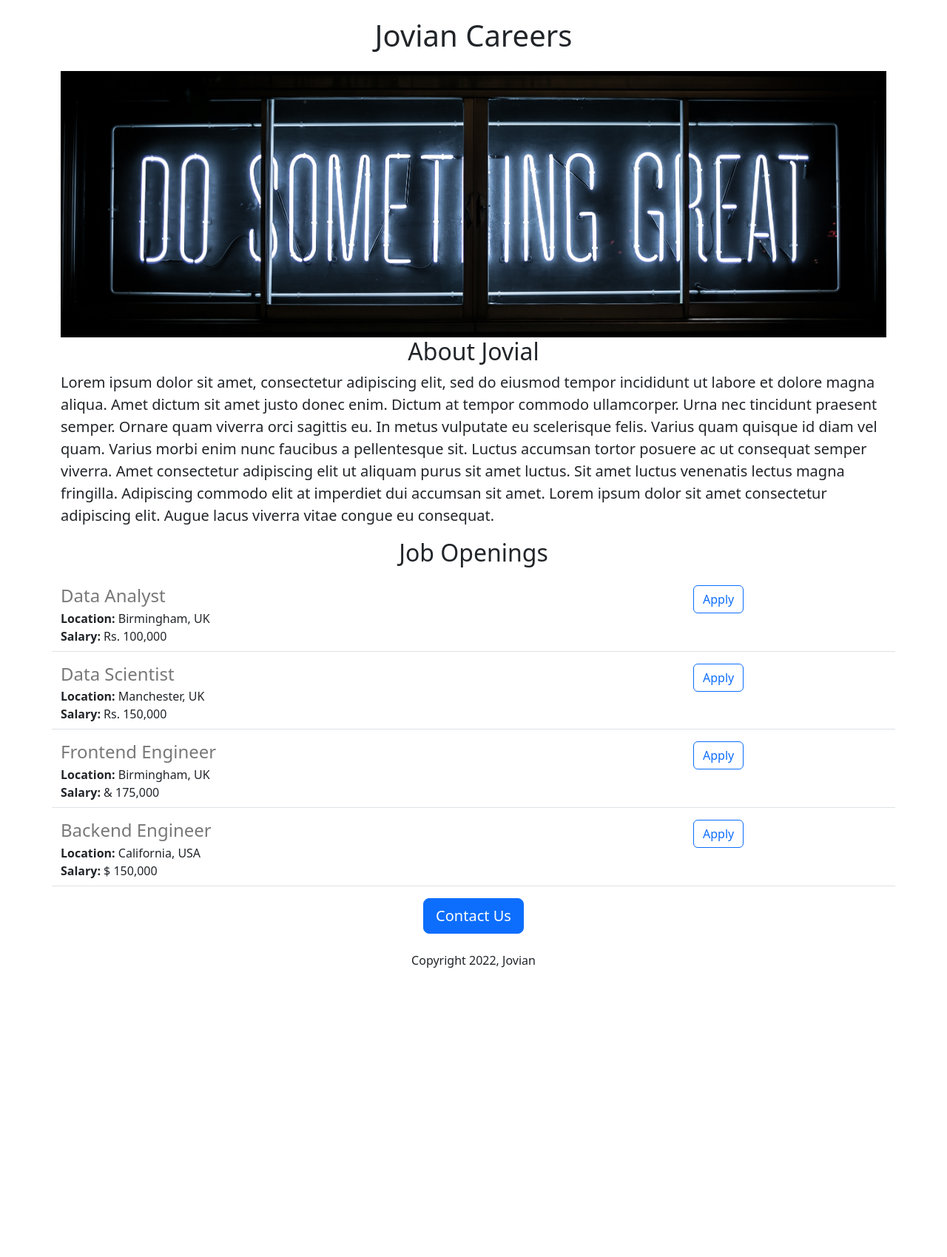
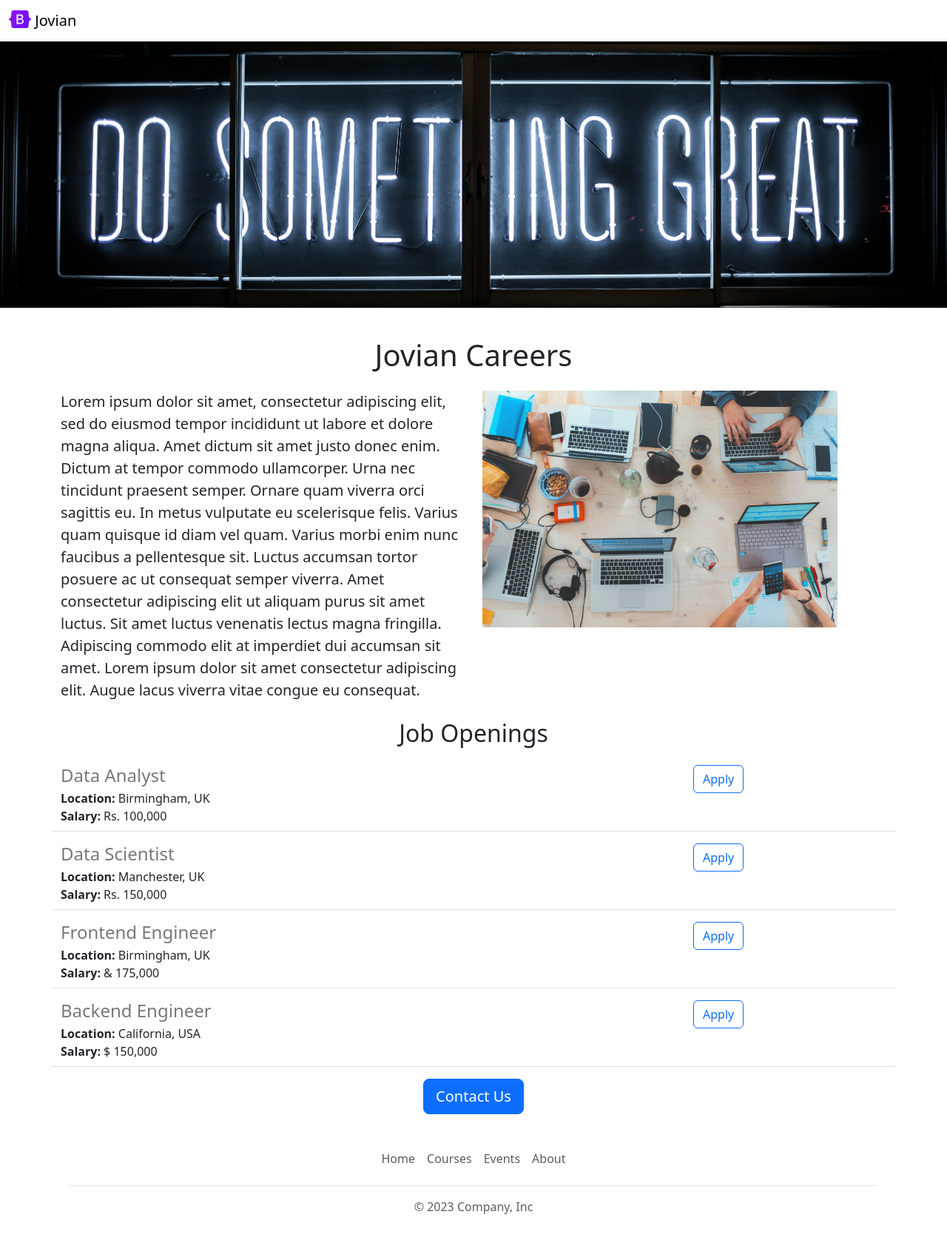
Before and after one commit to john-the1-mwagiru/jovian_careers_website, a Flask app: page / in a window 1280 px wide. Shown: the whole page at 74% size. Before the commit the page ends 1308 px from the top, so only its background shows below. Run offline with Flask 3, Linux system fonts and the light colour scheme.

Commit message:
made more changes

```diff
--- /dev/null
+++ b/templates/footer.html
@@ -0,0 +1,11 @@
+<div class="container">
+  <footer class="py-3 my-4">
+    <ul class="nav justify-content-center border-bottom pb-3 mb-3">
+      <li class="nav-item"><a href="https://joviancareerswebsite--john-the1-mwagi.repl.co/" class="nav-link px-2 text-body-secondary">Home</a></li>
+      <li class="nav-item"><a href="https://joviancareerswebsite--john-the1-mwagi.repl.co/learn" class="nav-link px-2 text-body-secondary">Courses</a></li>
+      <li class="nav-item"><a href="https://joviancareerswebsite--john-the1-mwagi.repl.co/events" class="nav-link px-2 text-body-secondary">Events</a></li>
+      <li class="nav-item"><a href="https://joviancareerswebsite--john-the1-mwagi.repl.co/about" class="nav-link px-2 text-body-secondary">About</a></li>
+    </ul>
+    <p class="text-center text-body-secondary">&copy; 2023 Company, Inc</p>
+  </footer>
+</div>
--- a/templates/home.html
+++ b/templates/home.html
@@ -10,15 +10,23 @@
         height:360px;
         width:100%;
         object-fit:cover;
+        margin-bottom:16px;
       }
     </style>
   </head>
   <body>
+     {%include 'nav.html'%}
+     <img class="img-fluid" id ="banner" src="https://joviancareerswebsite--john-the1-mwagi.repl.co/static/banner.jpg">
       <div class="container">
         <h1 class="text-center mt-4 mb-4">Jovian Careers</h1>
-        <img class="img-fluid" id ="banner" src="https://joviancareerswebsite--john-the1-mwagi.repl.co/static/banner.jpg">
-        <h2 class="text-center">About Jovial</h2>
-        <p class="lead">Lorem ipsum dolor sit amet, consectetur adipiscing elit, sed do eiusmod tempor incididunt ut labore et dolore magna aliqua. Amet dictum sit amet justo donec enim. Dictum at tempor commodo ullamcorper. Urna nec tincidunt praesent semper. Ornare quam viverra orci sagittis eu. In metus vulputate eu scelerisque felis. Varius quam quisque id diam vel quam. Varius morbi enim nunc faucibus a pellentesque sit. Luctus accumsan tortor posuere ac ut consequat semper viverra. Amet consectetur adipiscing elit ut aliquam purus sit amet luctus. Sit amet luctus venenatis lectus magna fringilla. Adipiscing commodo elit at imperdiet dui accumsan sit amet. Lorem ipsum dolor sit amet consectetur adipiscing elit. Augue lacus viverra vitae congue eu consequat.</p>
+        <div class="row"style="margin-bottom:16px;">
+          <div class="col-md-6">
+        <p class="lead">
+          Lorem ipsum dolor sit amet, consectetur adipiscing elit, sed do eiusmod tempor incididunt ut labore et dolore magna aliqua. Amet dictum sit amet justo donec enim. Dictum at tempor commodo ullamcorper. Urna nec tincidunt praesent semper. Ornare quam viverra orci sagittis eu. In metus vulputate eu scelerisque felis. Varius quam quisque id diam vel quam. Varius morbi enim nunc faucibus a pellentesque sit. Luctus accumsan tortor posuere ac ut consequat semper viverra. Amet consectetur adipiscing elit ut aliquam purus sit amet luctus. Sit amet luctus venenatis lectus magna fringilla. Adipiscing commodo elit at imperdiet dui accumsan sit amet. Lorem ipsum dolor sit amet consectetur adipiscing elit. Augue lacus viverra vitae congue eu consequat.</p>
+          </div>
+          <div class="d-none d-md-block col-md-6">
+           <img src="/static/working.jpg" style="height:320px; border-radius:4px;">
+          </div>
         <h2 class="text-center mt-2 mb-4" >Job Openings</h2>
         <div>
           {% for job in jobs %}
@@ -26,9 +34,10 @@
           {% endfor %}
         </div>
         <div class="text-center">
-        <button class="btn btn-primary btn-lg">Contact Us</button>
-          <p class="mt-4 ">Copyright 2022, Jovian</p>
+        <a class="btn btn-primary btn-lg" href="mailto:john.the1.mwagiru@gmail.com?subject=Question%20about%20Job%20Openings&body=My%20name%3A%3Cyour%20name%20here%3E%0D%0AMy%20questions%3A%20%3Center%20question%20here%3E">Contact Us </a>
+
         </div>
       </div>
+    {%include 'footer.html'%}
   </body>
 </html>
--- a/templates/jobitem.html
+++ b/templates/jobitem.html
@@ -14,7 +14,7 @@
         {% endif %}
         </div>
         <div class="col-3">
-           <button type="button" class="btn btn-outline-primary">Apply</button>
+           <a href="mailto:john.the1.mwagiru@gmail.com?subject=Application%20for%20{{job['title']}}&body=My%20name%3A%3Cyour%20name%20here%3E%0D%0AMy%20Resume%20Link%3A%3Cresume%20link%3E%0D%0AMy%20LinkedIn%20Link%3A%3ClinkedIn%20link%3E" type="button" class="btn btn-outline-primary">Apply</a>
         </div>
 
       </div>
--- /dev/null
+++ b/templates/nav.html
@@ -0,0 +1,9 @@
+<nav class="navbar bg-light shadow-sm fixed-top bg-white">
+  <div class="container-fluid">
+    <a class="navbar-brand" href="#">
+      <img src="/static/logo.svg" alt="Logo" width="30" height="24" class="d-inline-block align-text-top">
+      Jovian
+    </a>
+  </div>
+</nav>
+<div style="height: 56px;"></div>
```
Also changed, not shown: static/logo.svg (added), static/working.jpg (added).
